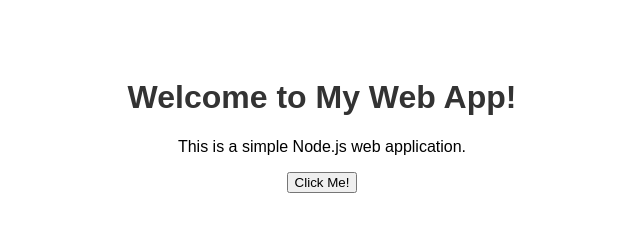
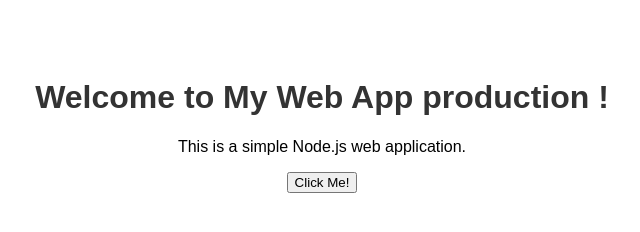
Before and after one commit to RISBIN/test-jen, a website: page public/index.html in a window 1280 px wide. Shown: the whole page, without its empty margins (318-958 px from the left). Drawn offline with Linux system fonts and the light colour scheme.

Commit message:
2nd production

```diff
--- a/public/index.html
+++ b/public/index.html
@@ -16,7 +16,7 @@
     </style>
 </head>
 <body>
-    <h1>Welcome to My Web App!</h1>
+    <h1>Welcome to My Web App production !</h1>
     <p>This is a simple Node.js web application.</p>
     <button onclick="alert('Hello, world!')">Click Me!</button>
 </body>
```
